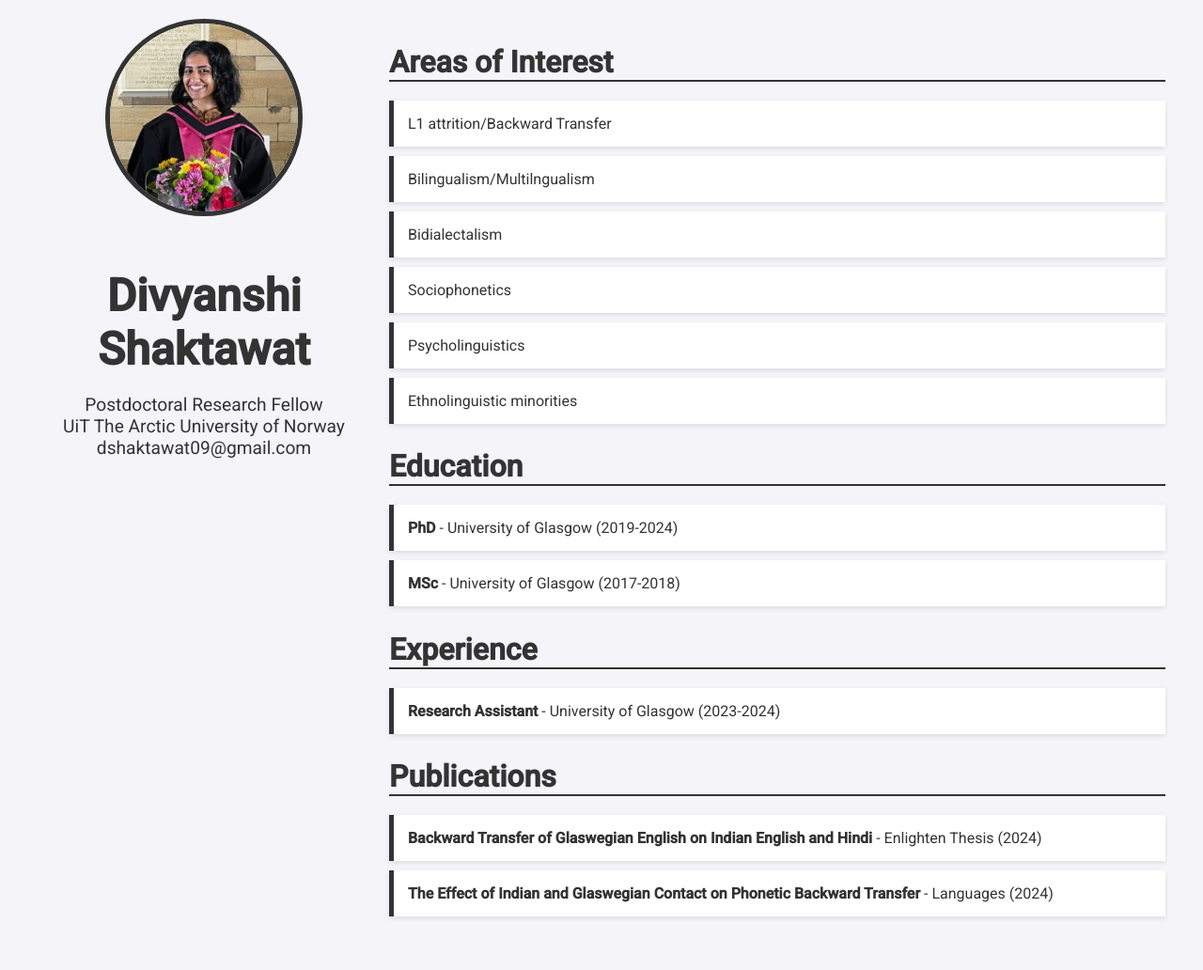
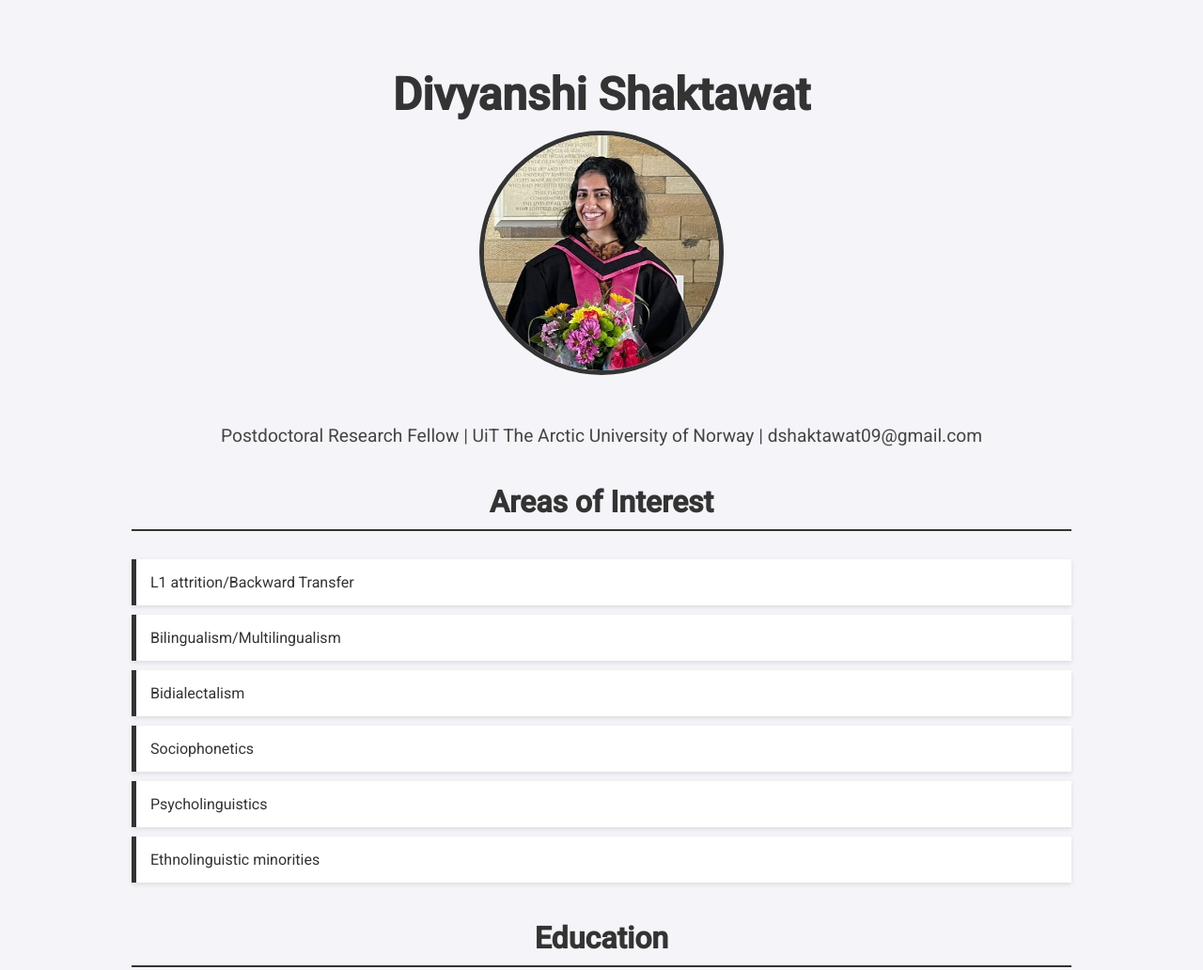
Before and after one commit to Divyanshi09/DivyanshiShaktawat.github.io, a plain HTML site: page index.html in a window 1280 px wide. Shown: the top 1032 px of the page at 94% size. Before the commit the page ends 1011 px from the top, so only its background shows below. Drawn offline with Linux system fonts and the light colour scheme.

Commit message:
Update index.html

```diff
--- a/index.html
+++ b/index.html
@@ -13,49 +13,46 @@
             padding: 0;
             background-color: #f4f4f9;
             color: #333;
+            text-align: center;
         }
         .container {
-            max-width: 1200px;
+            max-width: 1000px;
             margin: 0 auto;
-            padding: 20px;
-            display: flex;
-            gap: 20px;
-        }
-        .sidebar {
-            width: 30%;
-            text-align: center;
-        }
-        .sidebar img {
-            width: 200px;
-            height: 200px;
-            border-radius: 50%;
-            object-fit: cover;
-            border: 5px solid #333;
-            margin-bottom: 20px;
-        }
-        .main-content {
-            width: 70%;
+            padding: 40px;
         }
         h1 {
             font-size: 3rem;
             margin-bottom: 10px;
         }
-        .contact-info {
+        .photo img {
+            width: 250px;
+            height: 250px;
+            border-radius: 50%;
+            object-fit: cover;
+            border: 5px solid #333;
+            margin-bottom: 30px;
+        }
+        p {
             font-size: 1.2rem;
-            margin-bottom: 30px;
+            color: #444;
+        }
+        section {
+            margin: 40px 0;
         }
         h2 {
             font-size: 2rem;
             border-bottom: 2px solid #333;
-            margin-bottom: 20px;
+            padding-bottom: 10px;
+            margin-bottom: 30px;
         }
         ul {
             list-style: none;
             padding: 0;
+            text-align: left;
         }
         ul li {
+            padding: 15px;
             background: #fff;
-            padding: 15px;
             margin: 10px 0;
             border-left: 5px solid #333;
             box-shadow: 0 2px 5px rgba(0, 0, 0, 0.1);
@@ -65,18 +62,21 @@
 <body>
 
     <div class="container">
-        <div class="sidebar">
+        <!-- Header -->
+        <header>
+            <h1>Divyanshi Shaktawat</h1>
+            <div class="photo">
                 <img src="https://divyanshi09.github.io/DivyanshiShaktawat.github.io/my_image.jpg" alt="Divyanshi Shaktawat">
-            <h1>Divyanshi Shaktawat</h1>
-            <p class="contact-info">Postdoctoral Research Fellow<br>UiT The Arctic University of Norway<br>dshaktawat09@gmail.com</p>
             </div>
+            <p>Postdoctoral Research Fellow | UiT The Arctic University of Norway | dshaktawat09@gmail.com</p>
+        </header>
 
-        <div class="main-content">
+        <!-- Areas of Interest Section -->
         <section class="areas-of-interest">
             <h2>Areas of Interest</h2>
             <ul>
                 <li>L1 attrition/Backward Transfer</li>
-                    <li>Bilingualism/Multilngualism</li>
+                <li>Bilingualism/Multilingualism</li>
                 <li>Bidialectalism</li>
                 <li>Sociophonetics</li>
                 <li>Psycholinguistics</li>
@@ -84,14 +84,16 @@
             </ul>
         </section>
 
+        <!-- Education Section -->
         <section class="education">
             <h2>Education</h2>
             <ul>
                 <li><strong>PhD</strong> - University of Glasgow (2019-2024)</li>
-                    <li><strong>MSc</strong> - University of Glasgow (2017-2018)</li>
+                <li><strong>MSc.</strong> - University of Glasgow (2017-2018)</li>
             </ul>
         </section>
 
+        <!-- Experience Section -->
         <section class="experience">
             <h2>Experience</h2>
             <ul>
@@ -99,14 +101,14 @@
             </ul>
         </section>
 
+        <!-- Publications Section -->
         <section class="publications">
             <h2>Publications</h2>
             <ul>
-                    <li><strong>Backward Transfer of Glaswegian English on Indian English and Hindi</strong> - Enlighten Thesis (2024)</li>
-                    <li><strong>The Effect of Indian and Glaswegian Contact on Phonetic Backward Transfer</strong> - Languages (2024)</li>
+                <li><strong>Backward Transfer of Glaswegian English</strong> - Enlighten Thesis (2024)</li>
+                <li><strong>The Effect of Indian and Glaswegian Contact</strong> - Languages (2024)</li>
             </ul>
         </section>
-        </div>
     </div>
 
 </body>
```
Lines whose indentation alone changed are shown as unchanged.
